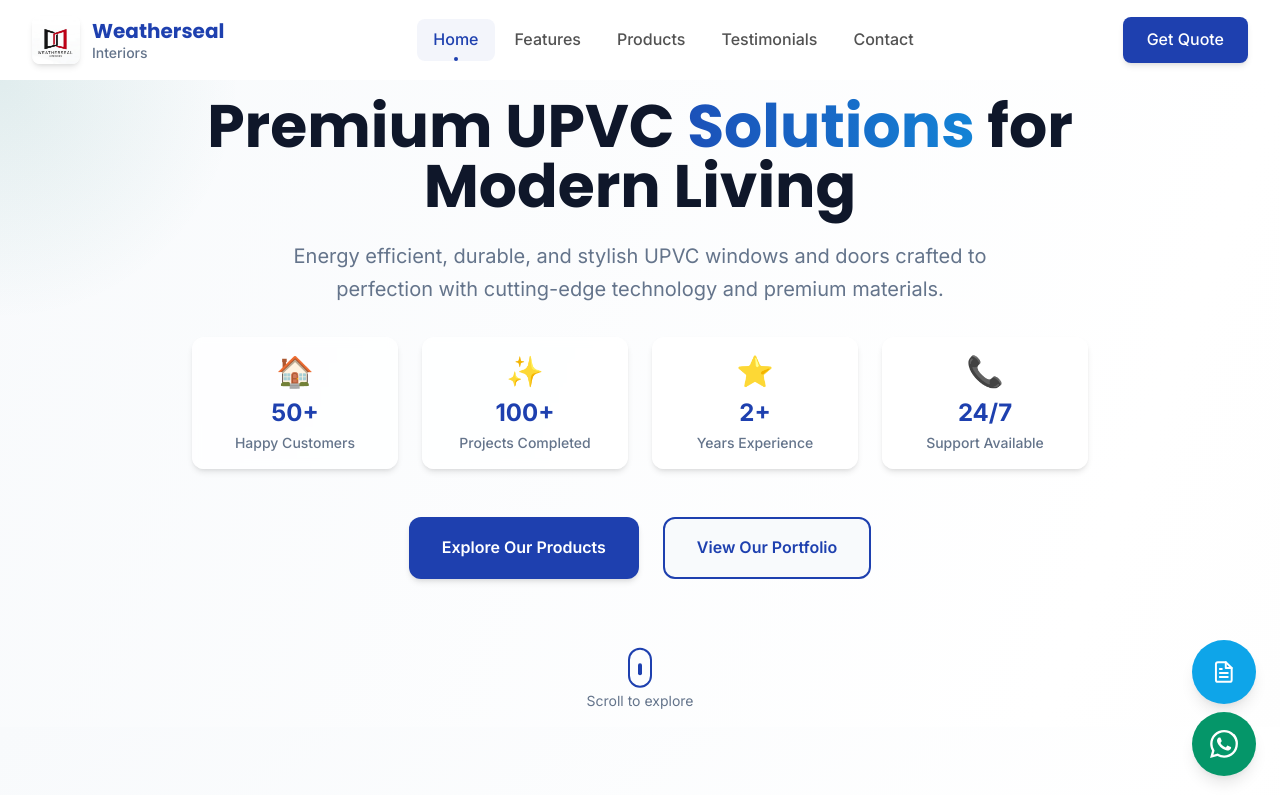
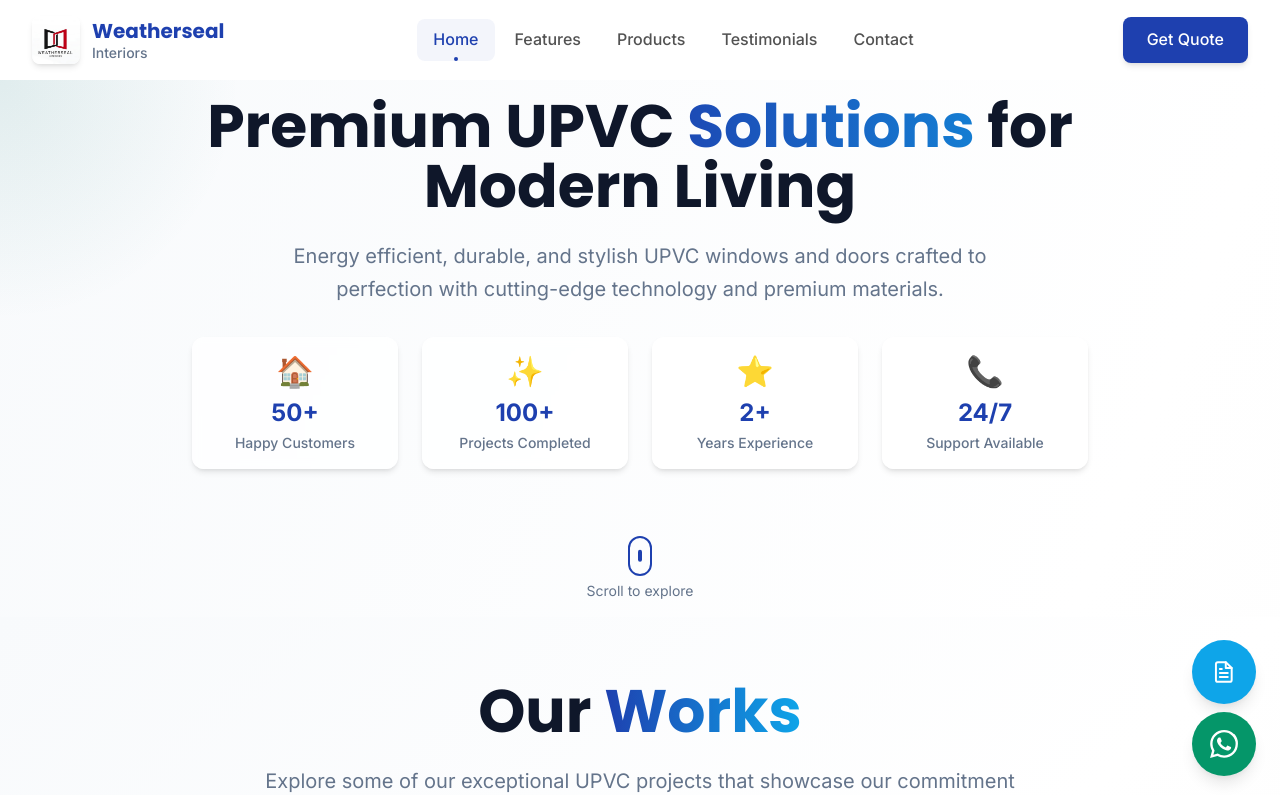
Before and after one commit to vishnupv1/weatherseal, a React (Vite) app: page / in a window 1280 px wide. Shown: the top 795 px of the page. Built offline with nearby package versions, Linux system fonts and the light colour scheme; the HTML template or start-up script is replaced by a standard one.

Commit message:
removed buttons

```diff
--- a/src/components/Landing.tsx
+++ b/src/components/Landing.tsx
@@ -144,47 +144,6 @@ const LandingSection = () => {
             ))}
           </motion.div>
 
-          <motion.div
-            className="flex justify-center gap-6 flex-wrap"
-            initial={{ opacity: 0, y: 30 }}
-            animate={{ opacity: 1, y: 0 }}
-            transition={{ duration: 0.8, delay: 1 }}
-          >
-            <motion.button
-              whileHover={{
-                scale: 1.05,
-                boxShadow: "0 15px 30px rgba(15, 118, 110, 0.3)",
-              }}
-              whileTap={{ scale: 0.95 }}
-              className="px-8 py-4 bg-primary text-white font-semibold rounded-xl shadow-enterprise hover:shadow-enterprise-lg hover:bg-primary/90 transition-all duration-300 transform hover:-translate-y-1 relative overflow-hidden group"
-            >
-              <span className="relative z-10">Explore Our Products</span>
-              <motion.div
-                className="absolute inset-0 bg-gradient-to-r from-accent to-primary opacity-0 group-hover:opacity-100"
-                initial={{ x: "-100%" }}
-                whileHover={{ x: "0%" }}
-                transition={{ duration: 0.3 }}
-              />
-            </motion.button>
-            <motion.button
-              whileHover={{
-                scale: 1.05,
-                boxShadow: "0 15px 30px rgba(15, 118, 110, 0.2)",
-              }}
-              whileTap={{ scale: 0.95 }}
-              onClick={openCatalogDialog}
-              className="px-8 py-4 border-2 border-primary text-primary font-semibold rounded-xl hover:bg-primary hover:text-white transition-all duration-300 transform hover:-translate-y-1 relative overflow-hidden group"
-            >
-              <span className="relative z-10">View Our Portfolio</span>
-              <motion.div
-                className="absolute inset-0 bg-primary opacity-0 group-hover:opacity-100"
-                initial={{ x: "-100%" }}
-                whileHover={{ x: "0%" }}
-                transition={{ duration: 0.3 }}
-              />
-            </motion.button>
-          </motion.div>
-
           {/* Scroll Indicator */}
           <motion.div
             className="mt-16 flex flex-col items-center"
```
